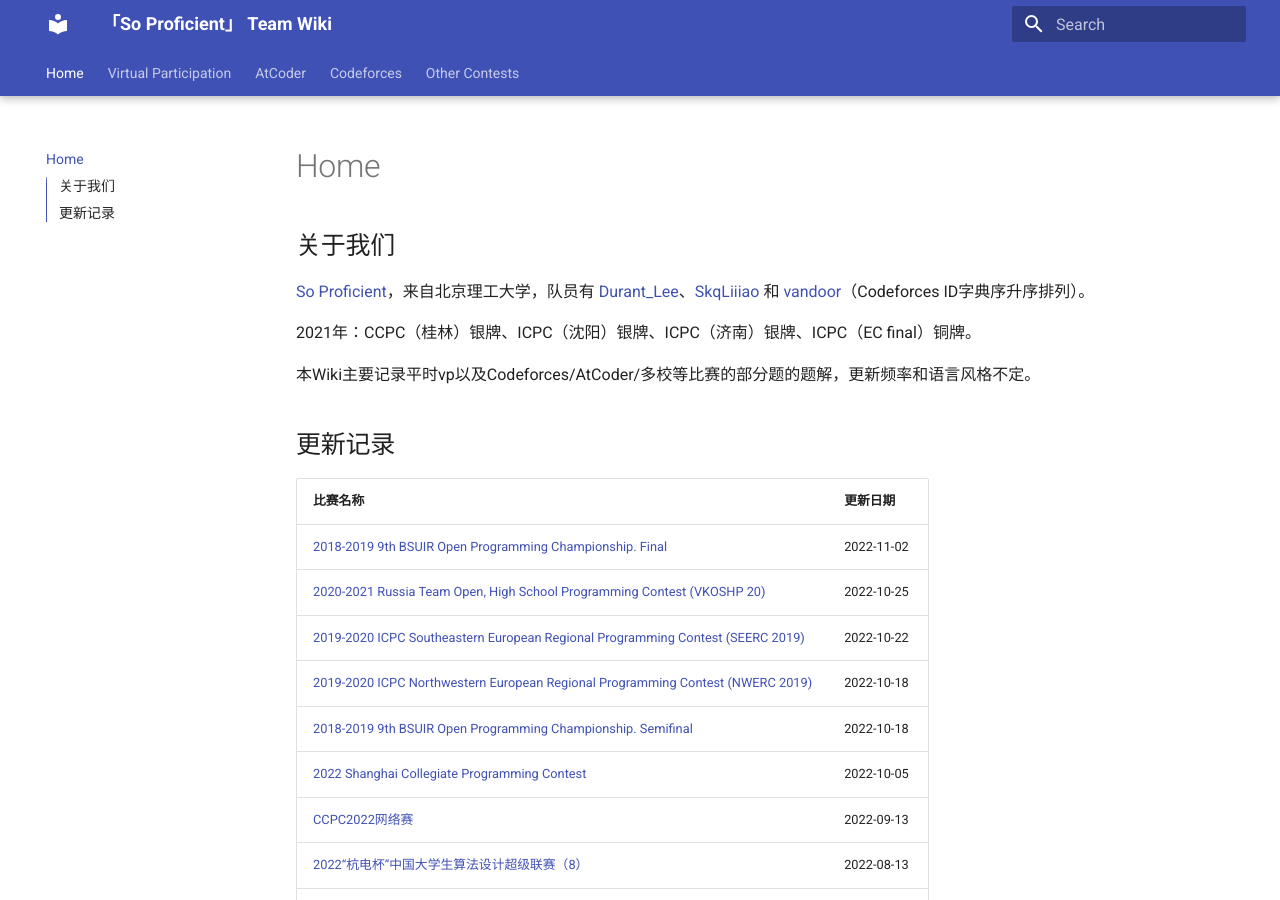
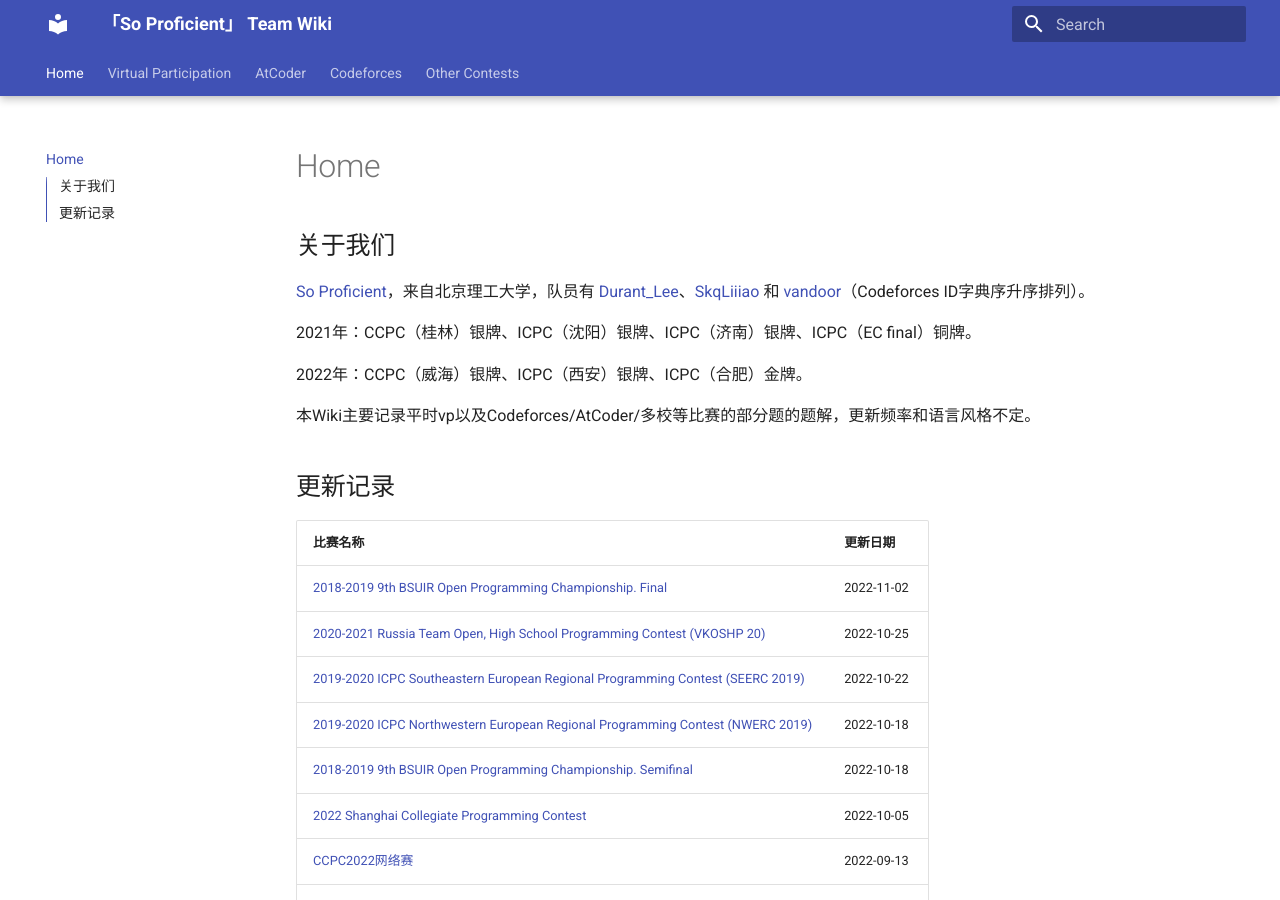
Before and after one commit to SkqLiao/team-wiki, an MkDocs documentation site: the page built from docs/index.md, in a window 1280 px wide and 900 px high. Built offline with MkDocs 1.6.1 and Material for MkDocs 9.7.7, drawn with Linux system fonts in a browser that asks for light colours.

Commit message:
update index

```diff
--- a/docs/index.md
+++ b/docs/index.md
@@ -3,6 +3,8 @@
 [So Proficient](https://skqliao.github.io/https://codeforces.com/team/91336)，来自北京理工大学，队员有 [Durant_Lee](https://skqliao.github.io/https://codeforces.com/profile/Durant_Lee)、[SkqLiiiao](https://skqliao.github.io/https://codeforces.com/profile/SkqLiiiao) 和 [vandoor](https://skqliao.github.io/https://codeforces.com/profile/vandoor)（Codeforces ID字典序升序排列）。
 
 2021年：CCPC（桂林）银牌、ICPC（沈阳）银牌、ICPC（济南）银牌、ICPC（EC final）铜牌。
+
+2022年：CCPC（威海）银牌、ICPC（西安）银牌、ICPC（合肥）金牌。
 
 本Wiki主要记录平时vp以及Codeforces/AtCoder/多校等比赛的部分题的题解，更新频率和语言风格不定。
 
```
